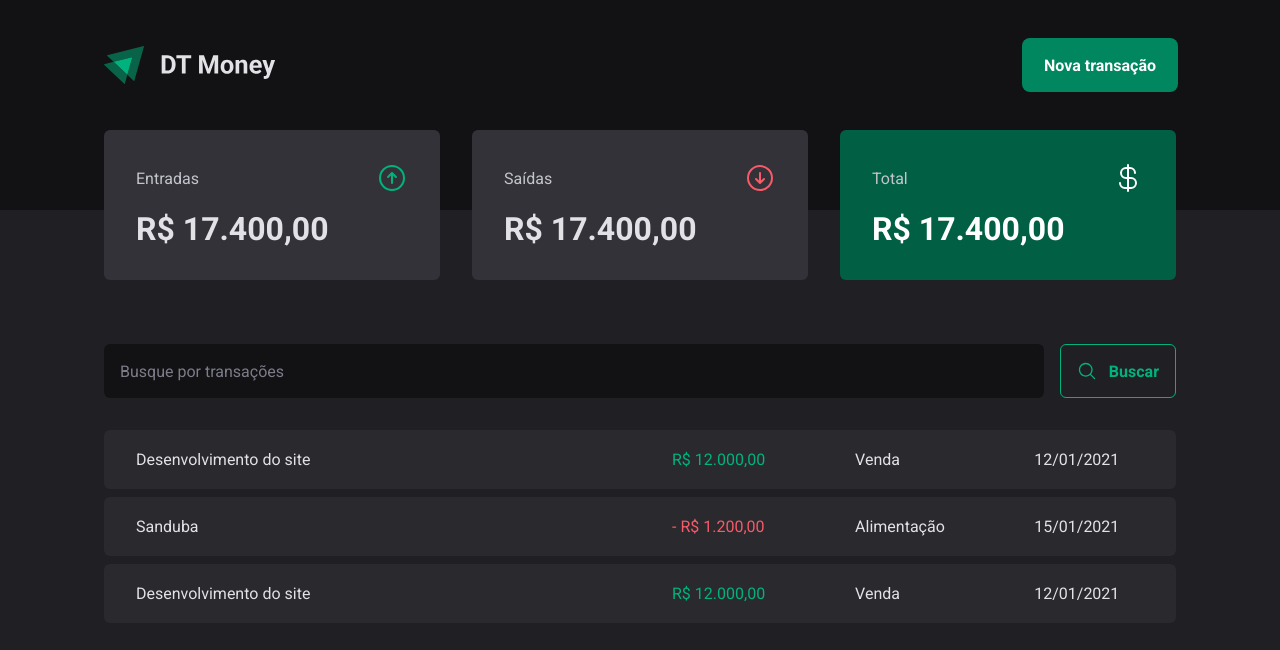
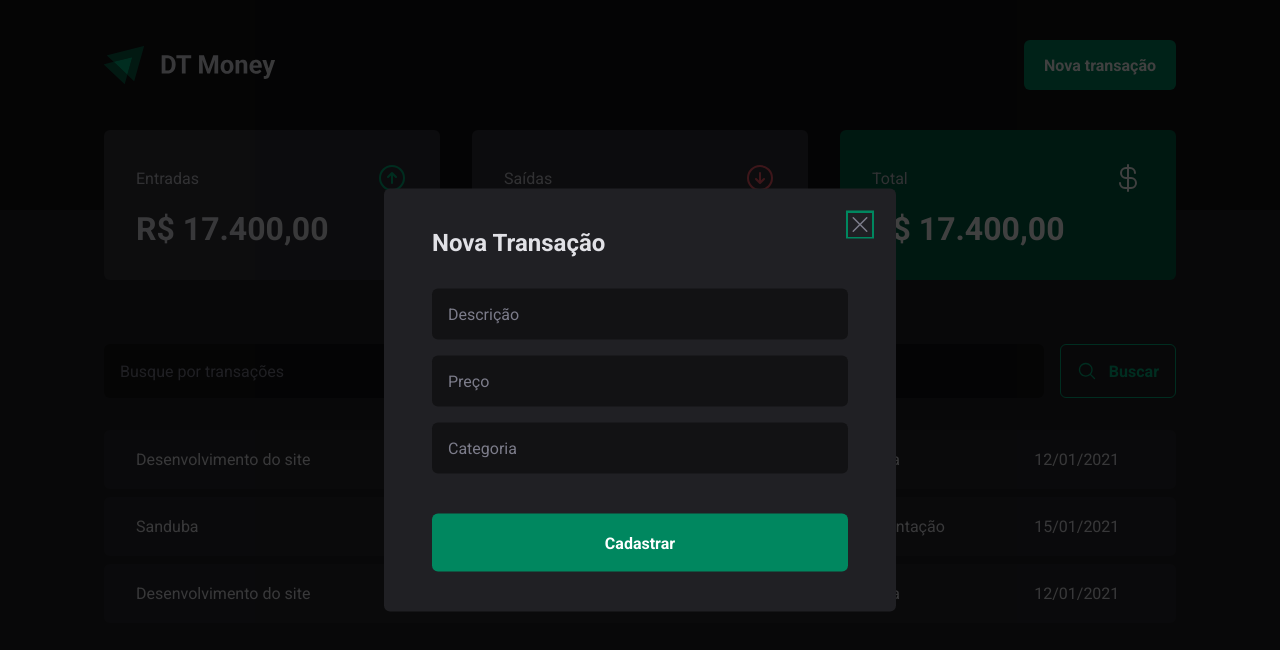
Before and after one commit to dkzord/dt-money, a React (Vite) app: page / in a window 1280 px wide. Both pictures are taken after a click on the button "Nova transação". Shown: the top 650 px of the page. Built offline with nearby package versions, Linux system fonts and the light colour scheme.

Commit message:
feat: created transaction modal and install radix dialog

```diff
--- a/package.json
+++ b/package.json
@@ -11,7 +11,7 @@
   },
   "dependencies": {
     "@phosphor-icons/react": "^2.0.15",
-    "@radix-ui/react-accordion": "^1.1.2",
+    "@radix-ui/react-dialog": "^1.0.5",
     "react": "^18.2.0",
     "react-dom": "^18.2.0",
     "styled-components": "^6.1.6"
--- a/src/components/Header/index.tsx
+++ b/src/components/Header/index.tsx
@@ -1,4 +1,7 @@
 import logoImg from '@/assets/logo.svg'
+import * as Dialog from '@radix-ui/react-dialog'
+import { NewTransactionModal } from '@/components/NewTransactionModal'
+
 import * as S from './styles'
 
 export const Header = () => {
@@ -6,7 +9,14 @@
     <S.HeaderContainer>
       <S.HeaderContent>
         <img src={logoImg} alt="" />
-        <S.NewTransactionButton>Nova transação</S.NewTransactionButton>
+
+        <Dialog.Root>
+          <Dialog.Trigger asChild>
+            <S.NewTransactionButton>Nova transação</S.NewTransactionButton>
+          </Dialog.Trigger>
+
+          <NewTransactionModal />
+        </Dialog.Root>
       </S.HeaderContent>
     </S.HeaderContainer>
   )
--- /dev/null
+++ b/src/components/NewTransactionModal/index.tsx
@@ -0,0 +1,26 @@
+import * as Dialog from '@radix-ui/react-dialog'
+
+import * as S from './styles'
+import { X } from '@phosphor-icons/react'
+
+export const NewTransactionModal = () => {
+  return (
+    <Dialog.Portal>
+      <S.Overlay />
+      <S.Content>
+        <Dialog.Title>Nova Transação</Dialog.Title>
+        <S.CloseButton>
+          <X size={24} />
+        </S.CloseButton>
+
+        <form action="">
+          <input type="text" placeholder="Descrição" required />
+          <input type="Number" placeholder="Preço" required />
+          <input type="text" placeholder="Categoria" required />
+
+          <button type="submit">Cadastrar</button>
+        </form>
+      </S.Content>
+    </Dialog.Portal>
+  )
+}
--- /dev/null
+++ b/src/components/NewTransactionModal/styles.ts
@@ -0,0 +1,72 @@
+import styled from 'styled-components'
+import * as Dialog from '@radix-ui/react-dialog'
+
+export const Overlay = styled(Dialog.Overlay)`
+  position: fixed;
+  width: 100vw;
+  height: 100vh;
+  inset: 0;
+  background: rgba(0, 0, 0, 0.75);
+`
+
+export const Content = styled(Dialog.Content)`
+  min-width: 32rem;
+  border-radius: 6px;
+  padding: 2.5rem 3rem;
+  background: ${(props) => props.theme['gray-800']};
+
+  position: fixed;
+  top: 50%;
+  left: 50%;
+  transform: translate(-50%, -50%);
+
+  form {
+    margin-top: 2rem;
+
+    display: flex;
+    flex-direction: column;
+    gap: 1rem;
+
+    input {
+      border-radius: 6px;
+      border: 0;
+      background: ${(props) => props.theme['gray-900']};
+      color: ${(props) => props.theme['gray-300']};
+      padding: 1rem;
+
+      &::placeholder {
+        color: ${(props) => props.theme['gray-500']};
+      }
+    }
+
+    button[type='submit'] {
+      height: 58px;
+      border: 0;
+      background: ${(props) => props.theme['green-500']};
+      color: ${(props) => props.theme.white};
+      font-weight: bold;
+      padding: 0 1.25rem;
+      border-radius: 6px;
+      margin-top: 1.5rem;
+      cursor: pointer;
+
+      &:hover {
+        background: ${(props) => props.theme['green-700']};
+        transition: background-color 0.2s;
+      }
+    }
+  }
+`
+
+export const CloseButton = styled(Dialog.Close)`
+  position: absolute;
+  background: transparent;
+  border: 0;
+  top: 1.5rem;
+  right: 1.5rem;
+  line-height: 0;
+  cursor: pointer;
+  color: ${(props) => props.theme['gray-500']};
+`
+
+export const TransactionType = styled.div``
```
